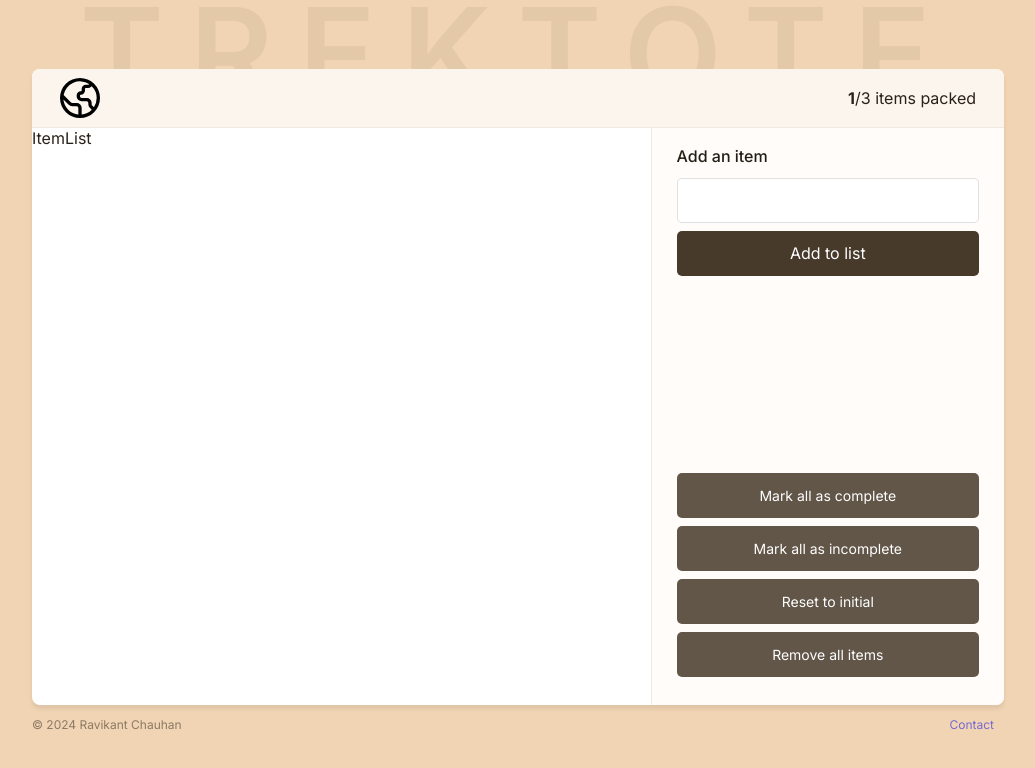
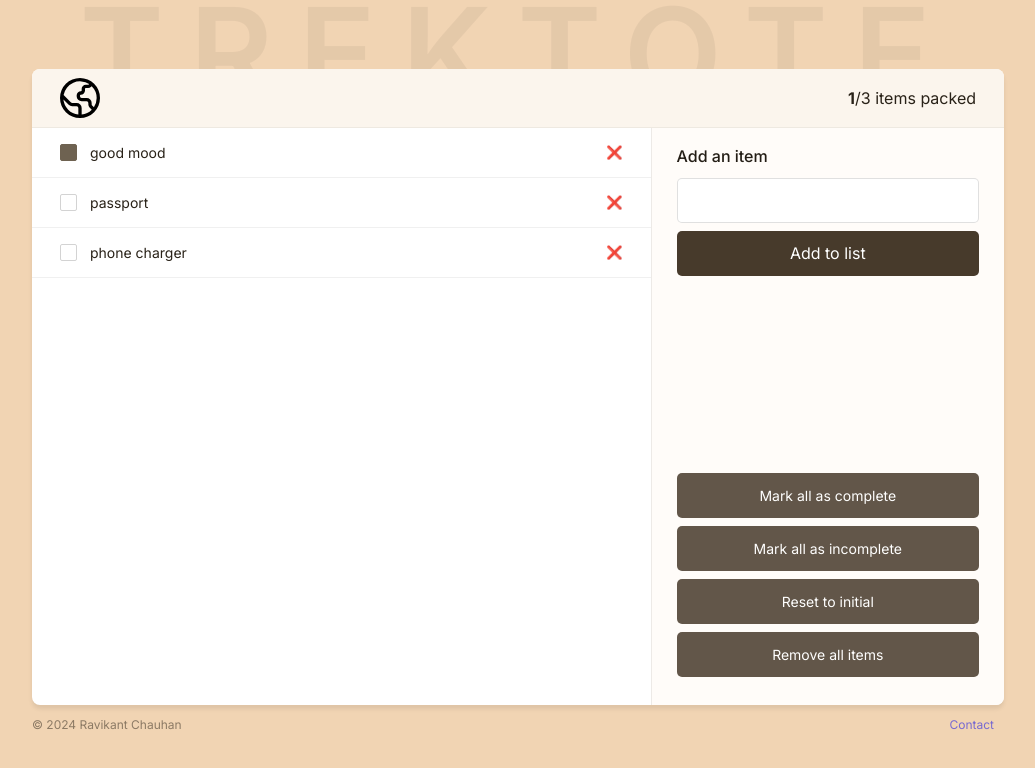
Before and after one commit to ravikantchauhan246/trek-tote, a React (Vite) app: page / in a window 1280 px wide. Shown: the top 768 px of the page, without its empty margins (122-1157 px from the left). Built offline with nearby package versions, Linux system fonts and the light colour scheme.

Commit message:
add item list

```diff
--- a/src/Components/ButtonGroup.jsx
+++ b/src/Components/ButtonGroup.jsx
@@ -1,15 +1,25 @@
-import React from 'react'
-import Button from './Button'
+import React, { useId } from "react";
+import Button from "./Button";
+import { secondaryButton } from "../lib/Constants";
+
 
 const ButtonGroup = () => {
+
+
+
+
+
   return (
-    <div className='button-group'>
-      <Button type="secondary" >Mark all as complete</Button>
+    <div className="button-group">
+      {secondaryButton.map((label,id) => {
+        return <Button key={id} type="secondary">{label}</Button>;
+      })}
+      {/* <Button type="secondary" >Mark all as complete</Button>
       <Button type="secondary" >Mark all as incomplete</Button>
       <Button type="secondary" >Reset to initial</Button>
-      <Button type="secondary" >Remove all items</Button>
+      <Button type="secondary" >Remove all items</Button> */}
     </div>
-  )
-}
+  );
+};
 
-export default ButtonGroup
+export default ButtonGroup;
--- a/src/Components/ItemList.jsx
+++ b/src/Components/ItemList.jsx
@@ -1,9 +1,32 @@
-import React from 'react'
+import React, { useState } from "react";
+import { initialItem } from "../lib/Constants";
 
 const ItemList = () => {
+
+  const [items,setItems] = useState(initialItem);
+
+
   return (
-    <div>ItemList</div>
-  )
+    <>
+      <ul>
+       {items.map((item)=>{
+        return <Item key={item.name} item={item} />
+       })}
+      </ul>
+    </>
+  );
+};
+
+function Item({item}) {
+  return (
+    <li className="item">
+      <label>
+        <input checked={item.packed} type="checkbox" />
+        {item.name}
+      </label>
+      <button>❌</button>
+    </li>
+  );
 }
 
-export default ItemList
+export default ItemList;
--- /dev/null
+++ b/src/lib/Constants.js
@@ -0,0 +1,24 @@
+export const secondaryButton = [
+    "Mark all as complete",
+    "Mark all as incomplete",
+    "Reset to initial",
+    "Remove all items",
+  ];
+
+
+export const initialItem = [
+    {
+      name:"good mood",
+      packed:true,
+    },
+    {
+      name:"passport",
+      packed:false,
+    },
+    {
+      name:"phone charger",
+      packed:false,
+    }
+
+
+  ]
```
